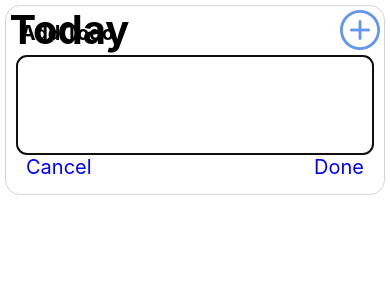
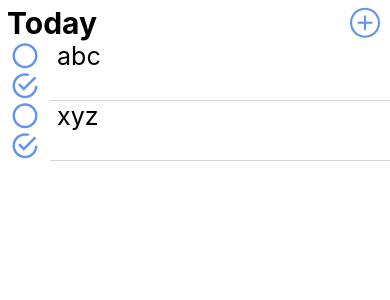
Before and after one commit to ravi1225/my-project, a React Native app: screen / in a window 390 px wide. Shown: the top 300 px of the page. Built offline with nearby package versions, Linux system fonts and the light colour scheme.

Commit message:
Create a constant Color file, Modified in Addtodo component

```diff
--- a/heading.js
+++ b/heading.js
@@ -1,36 +1,52 @@
-import React from 'react';
-import { StyleSheet, Text, TouchableOpacity, View } from 'react-native';
+import React, { useState } from 'react';
+import { StyleSheet, Text, TouchableOpacity, View} from 'react-native';
 import Icon from 'react-native-vector-icons/AntDesign';
+import AddTodo from './src/components/AddTodo';
 
 
 
 export default function heading (){
 
+    const [modalVal, setModalVal] = useState(false);
+
     return (
-        <View style={styles.heading}>
-                <Text style={styles.header}> Today </Text>
-                <TouchableOpacity style={styles.header_touchable}>
-                    <Icon name="pluscircleo" size={40} color="#6495ED" />
+        <>
+        <View style={styles.headingView}>
+                <Text style={styles.mainHeader}> Today </Text>
+                <TouchableOpacity
+                    style={styles.header_touchable}
+                    onPress={() => {
+                        setModalVal(!modalVal)
+                    }}
+                >
+                    <Icon name="pluscircleo" size={30} color="#6495ED" />
                 </TouchableOpacity>
         </View>
+
+            {
+                modalVal?   <AddTodo  modalVal={modalVal}/> : null
+            }
+
+        </>
     )
 
 }
 
 
 const styles = StyleSheet.create({
-    heading: {
+    headingView: {
         flexDirection: 'row',
         justifyContent: 'space-between',
         alignItems: 'center',
         borderColor: 'black',
         marginTop: 5,
+        paddingRight: 10,
     },
-    header: {
-        fontSize: 40,
+    mainHeader: {
+        fontSize: 30,
         fontWeight: 'bold',
     },
-    header_touchable: {
+    headerTouchable: {
         fontWeight: 'bold',
         marginRight: 10,
 
--- a/src/components/AddTodo.js
+++ b/src/components/AddTodo.js
@@ -1,51 +1,101 @@
 import React, { useState } from 'react';
-import { Modal, StyleSheet, Text, TextInput, TextInputComponent, TouchableOpacity, View } from 'react-native';
+import { Modal, StyleSheet, Text, TextInput, TouchableOpacity, View } from 'react-native';
 
-export default function AddTodo (){
+export default function AddTodo (props, { addTodos }){
 
     const [text, setText] = useState('');
+    const [modalVal, setModalVal] = useState(false);
 
-    const textInput= (e) =>{
-        setText(e.target.value);
+    const textInput= (val) =>{
+        setText(val);
     }
 
     return(
-        <>
+        <View>
         <Modal
-                visible={true}
-                animationType={}
+            visible={props.modalVal}
+            animationType= 'fade'
+            transparent={true}
         >
-                <View>
-                    <View>
-                    <Text> Add Todo </Text>
+            <View style={styles.externalView}>
+                <View style={styles.internalView}>
+                <Text style={styles.headerText}> Add Todo </Text>
                 <TextInput
-                        placeholder="Add whatever you want to add"
-                        onChangeText= {textInput}
+                    style={styles.inputBox}
                     value={text}
+                    onChangeText={textInput}
                 />
-                    <TouchableOpacity>
-                        <Text>Cancel</Text>
+                <View style={styles.thirdView}>
+                    <TouchableOpacity
+                        onPress={(props) => {
+                            setModalVal(props.modalVal);
+                        }}
+                    >
+                        <Text style={styles.textStyle}>Cancel</Text>
+
                     </TouchableOpacity>
 
-                    <TouchableOpacity>
-                        <Text>Done</Text>
+                    <TouchableOpacity
+                        onPress={() => {
+                            setText('')
+                            addTodos(text)
+                        }}
+                    >
+                        <Text style={styles.textStyle}>Done</Text>
                     </TouchableOpacity>
-
                 </View>
-
+                </View>
             </View>
         </Modal>
-        </>
+        </View>
     )
 }
 
 
 const styles = StyleSheet.create({
-    external_View: {
+    externalView: {
         flex: 1,
-      backgroundColor: '#fff',
-      transparent: 'true'
+        justifyContent: 'center',
+        alignItems: 'center',
+    },
 
+    internalView: {
+        borderRadius: 15,
+        paddingRight: 5,
+        borderWidth: 1,
+        paddingBottom: 15,
+        paddingLeft: 10,
+        paddingTop: 15,
+        paddingRight: 10,
+        minWidth: 350,
+        borderColor: "lightgray",
 
     },
+
+    inputBox: {
+        borderWidth: 1,
+        borderColor: "lightgray",
+        borderRadius: 10,
+        height: 150,
+        minWidth: 350,
+    },
+
+    thirdView: {
+        flexDirection: 'row',
+        justifyContent: 'space-between',
+        alignItems: 'center',
+        paddingLeft: 10,
+        paddingRight: 10,
+    },
+
+    headerText: {
+        fontSize: 20,
+        fontWeight: 'bold',
+        paddingBottom: 10,
+    },
+
+    textStyle: {
+        color: 'blue',
+        fontSize: 20,
+    }
   });
--- a/todo.js
+++ b/todo.js
@@ -1,99 +1,87 @@
 import React, { useState } from 'react';
-import { FlatList, StyleSheet, Text, TextInput, View, Modal, TouchableOpacity } from 'react-native';
+import { FlatList, StyleSheet, Text, View, Alert, Checkbox, TouchableOpacity} from 'react-native';
+import Icon from 'react-native-vector-icons/MaterialCommunityIcons';
+
 
 export default function Todo() {
 
-    // const Abc =[
-    //     {
-    //         text: 'abc', key: 1,
-    //     },
-    //     {
-    //         text: 'xyz', key: 2,
-    //     }
-    //  ];
+    // const [checked, setChecked] = useState(false);
+    const [todo, setTodo] = useState([
+         {
+             text: 'abc',  key: 1, check:false
+         },
+         {
+            text: 'xyz',  key: 2, check:false
+         },
+
+
+    ]);
+
+    const addTodos = (text) => {
+        if(text.trim().length >0)
+        {
+            setTodo((prevValue) => {
+                return[
+                    ...prevValue,
+                    {text : text.trim(), key: Math.random().toString(), check: 'false'}
+                ]
+            })
+        }
+        else {
+            Alert.alert('error!', 'List can\'t\ be empty', [
+                { text: Ok, onPress: () => console.log('Alert Closed')}
+            ])
+        }
+    }
 
     return (
-        // <View style={styles.first}>
-        //    <FlatList
-        //         data={ Abc }
-        //         renderItem = {( { item }) => (
-        //             <Text> {item.Abc} </Text>
-        //         )}
-        //    />
-        // </View>
+        <>
+            {/* <View>  <AddTodo addTodos={ addTodos }/> </View> */}
 
-        <>
-        <Modal
-            visible={true}
-            transparent={true}
-        >
-            <View style={styles.external_View}>
-                <View style={styles.internal_View}>
-                <Text style={styles.header_text}> Add Todo </Text>
-                <TextInput
-                    style={styles.input_Box}
+            <View style={styles.first}>
+
+                <FlatList
+                        data={ todo }
+                        renderItem = {( { item }) => (
+                            <View style={styles.flatlistView}>
+                                <TouchableOpacity>
+                                    <Icon name="checkbox-blank-circle-outline" size={30} color="#6495ED" />
+                                    <Icon name="checkbox-marked-circle-outline" size={30} color="#6495ED" />
+                                </TouchableOpacity>
+                                <Text style={styles.flatlistText}> {item.text} </Text>
+                            </View>
+                        )}
                 />
-                <View style={styles.third_View}>
-                    <TouchableOpacity>
-                        <Text style={styles.text_style}>Cancel</Text>
-                    </TouchableOpacity>
-
-                    <TouchableOpacity>
-                        <Text style={styles.text_style}>Done</Text>
-                    </TouchableOpacity>
-                </View>
-                </View>
             </View>
-        </Modal>
-    </>
+        </>
     );
 }
 
 
 
 const styles = StyleSheet.create({
-    external_View: {
-        // transparent: 'true'
-        padding: 5,
-        borderRadius: 20,
+    first: {
+        // borderWidth: 1,
+        flexDirection:'row',
+        justifyContent: 'space-around',
     },
 
-    internal_View: {
-        borderRadius: 15,
-        paddingRight: 5,
-        borderWidth: 1,
-        paddingBottom: 15,
-        paddingLeft: 10,
-        paddingTop: 15,
-        paddingRight: 10,
-        borderColor: "lightgray",
-
+    flatlistView: {
+        flexDirection:'row',
+        marginLeft: 10,
+        marginRight: 10,
+        // justifyContent: 'space-around',
     },
 
-    input_Box: {
-        borderWidth: 1,
-        borderColor: "lightgray",
-        borderRadius: 10,
-        height: 100,
+    flatlistText:{
+        paddingRight: 10,
+        marginLeft: 10,
+        marginRight: 10,
+        marginBottom: 0.5,
+        fontSize: 25,
+        borderBottomWidth: 0.5,
+        minWidth: 1790,
+        borderBottomColor: 'lightgray',
     },
 
-    third_View: {
-        flexDirection: 'row',
-        justifyContent: 'space-between',
-        alignItems: 'center',
-        paddingLeft: 10,
-        paddingRight: 10,
-    },
-
-    header_text: {
-        fontSize: 20,
-        fontWeight: 'bold',
-        paddingBottom: 10,
-    },
-
-    text_style: {
-        color: 'blue',
-        fontSize: 20,
-    }
-
   });
```
Also changed, not shown: src/components/Color.js (added, +7 -0 lines). Lines whose indentation alone changed are shown as unchanged.
